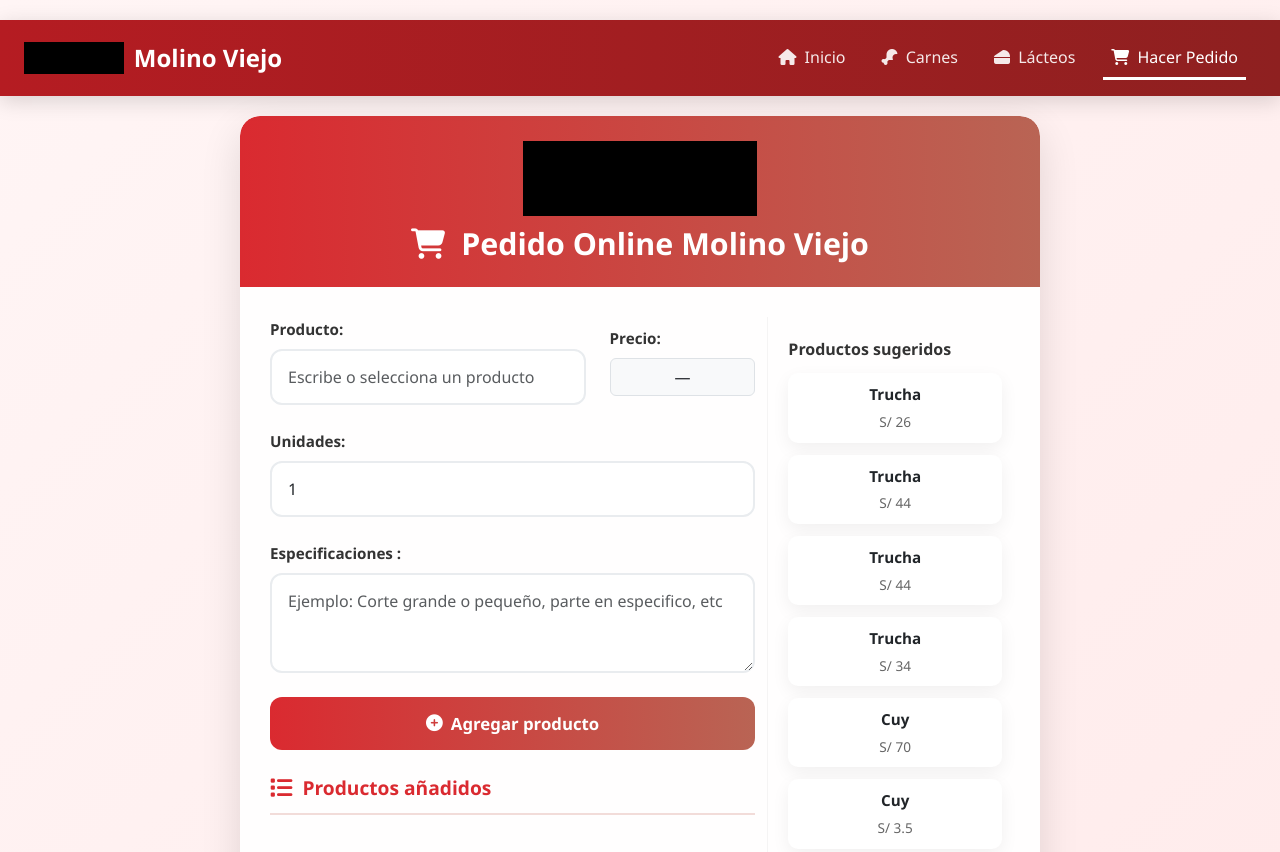
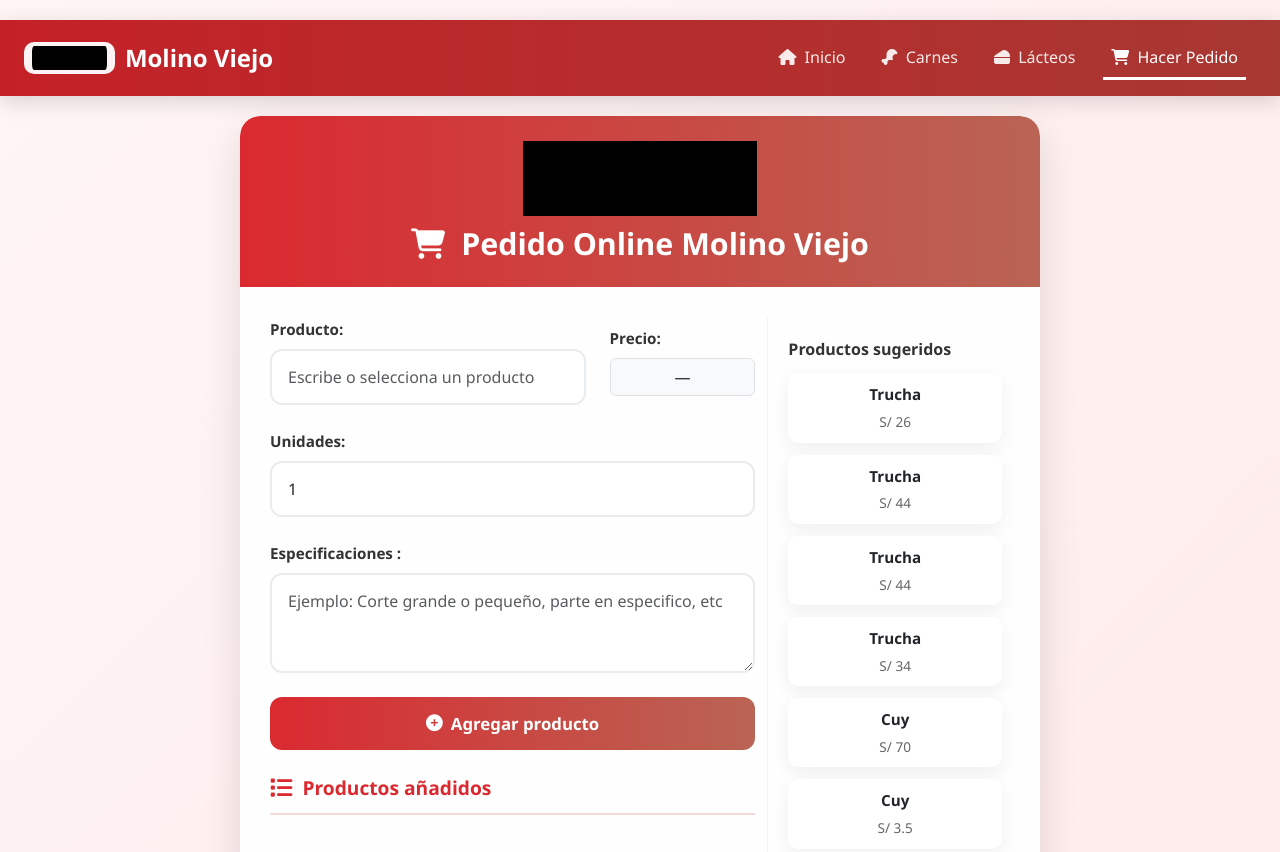
Before and after one commit to JuanPabl045/Formulario_pedidos, a website: page public/pedidos.html in a window 1280 px wide. Shown: the top 852 px of the page. Drawn offline with nearby package versions, Linux system fonts and the light colour scheme; some packages are replaced by stand-ins of ours.

Commit message:
Logo + todo + correccion

```diff
--- a/public/pedidos.html
+++ b/public/pedidos.html
@@ -321,10 +321,10 @@
 <body>
 
   <!-- NAVBAR -->
-  <nav class="navbar navbar-expand-lg" style="background: linear-gradient(to right, #B51C22, #8E2020); box-shadow: 0 5px 20px rgba(0, 0, 0, 0.15); padding: 15px 0; margin-bottom: 20px;">
+  <nav class="navbar navbar-expand-lg" style="background: linear-gradient(to right, #C42127, #A83832); box-shadow: 0 5px 20px rgba(0, 0, 0, 0.15); padding: 15px 0; margin-bottom: 20px;">
     <div class="container-fluid px-4">
       <a class="navbar-brand" href="index.html" style="color: white !important; font-weight: 700; font-size: 1.5rem; display: inline-flex; align-items: center; gap: 10px;">
-        <img src="img/Logo_Molino.jpg" alt="Logo Molino Viejo" style="height: 32px; width: auto;">
+        <img src="img/Logo_Molino.jpg" alt="Logo Molino Viejo" style="height: 32px; width: auto; background: rgba(255, 255, 255, 0.95); padding: 4px 8px; border-radius: 10px;">
         <span>Molino Viejo</span>
       </a>
       <button class="navbar-toggler" type="button" data-bs-toggle="collapse" data-bs-target="#navbarNav" style="background: white; border-color: rgba(0,0,0,.1);">
```
Also changed, not shown: public/catalogo.html (+1 -1 lines), public/index.html (+2 -2 lines), public/lacteos.html (+1 -1 lines), public/landing.html (+1 -1 lines), public/nosotros.html (+1 -1 lines), public/nosotros_backup.html (+1 -1 lines).
